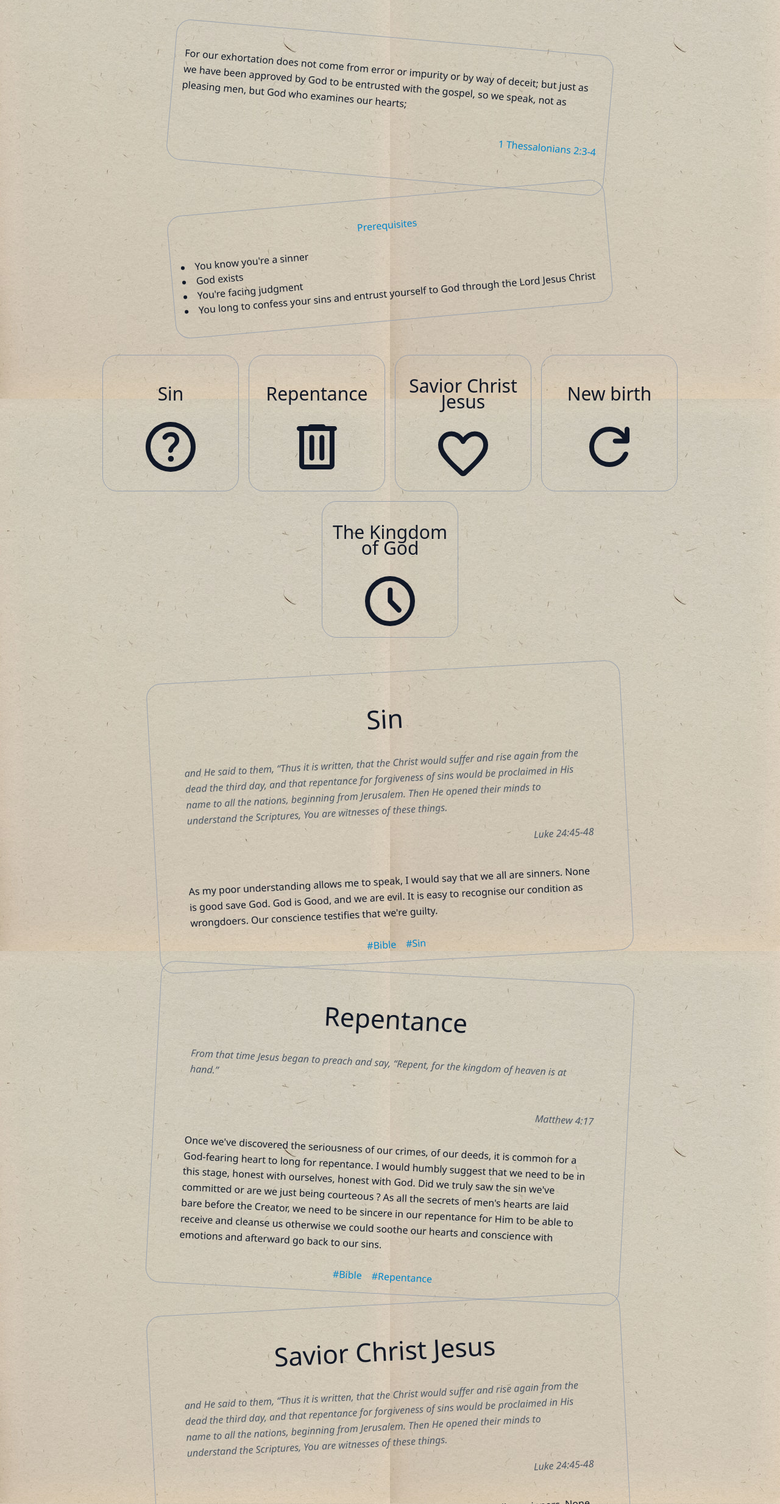
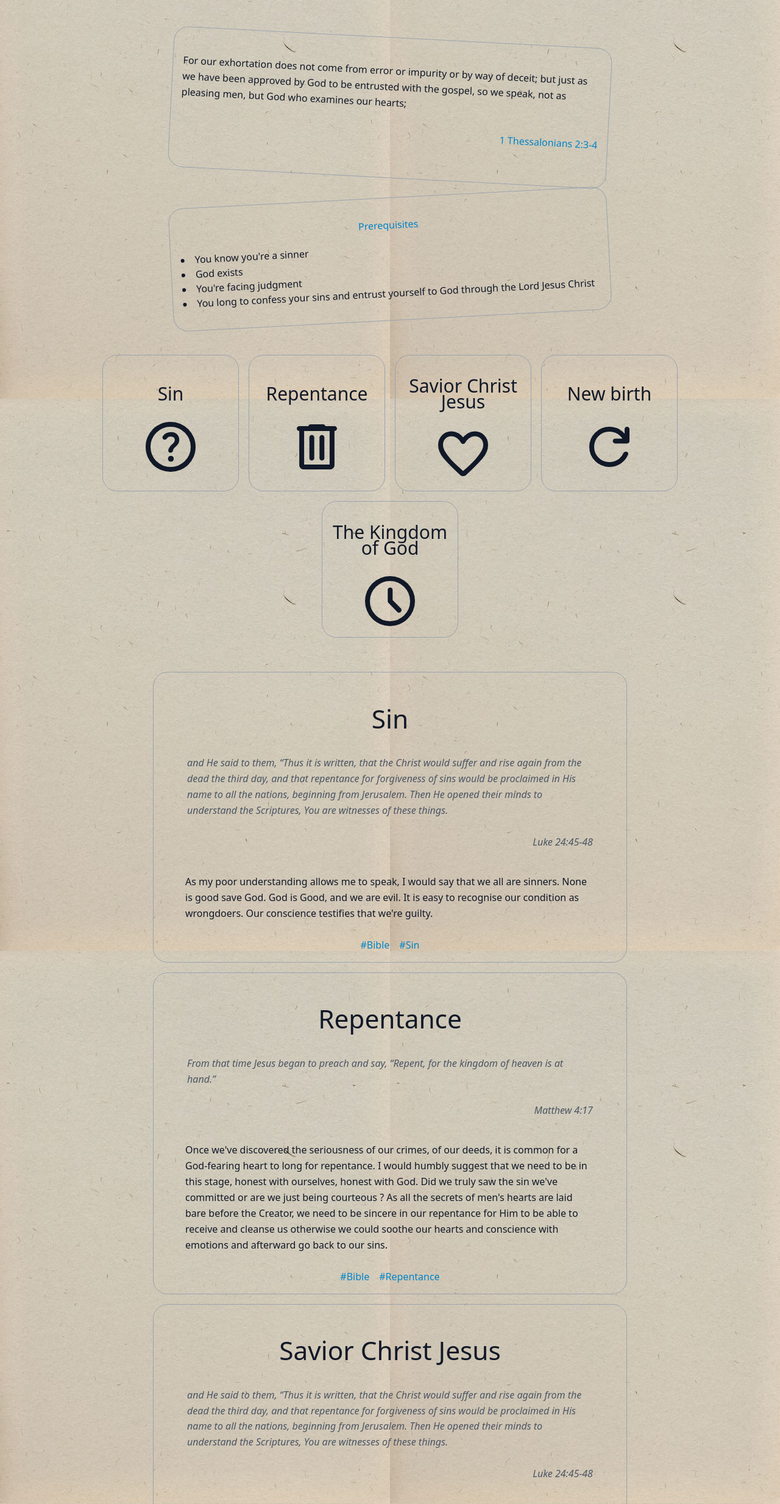
Before and after one commit to pkabore/gospel, a website: page index.html in a window 1280 px wide. Shown: the part 252-2719 px from the top of the page at 61% size. Drawn offline with Linux system fonts and the light colour scheme.

Commit message:
debug horizontal overflow

```diff
--- a/index.html
+++ b/index.html
@@ -63,7 +63,7 @@
 				</h1>
 			</div>
 			<div
-				class="rotate-[5deg] rounded-3xl border border-gray-400 p-4 pb-8 transition duration-300 ease-in-out hover:rotate-0"
+				class="rotate-[3deg] rounded-3xl border border-gray-400 p-4 pb-8 transition duration-300 ease-in-out hover:rotate-0"
 			>
 				<p>
 					For our exhortation does not come from error or impurity or
@@ -76,7 +76,7 @@
 				</p>
 			</div>
 			<div
-				class="rotate-[-5deg] rounded-3xl border border-gray-400 p-4 pb-8 transition durationin--300 ease-out hover:rotate-0"
+				class="rotate-[-3deg] rounded-3xl border border-gray-400 p-4 pb-8 transition durationin--300 ease-out hover:rotate-0"
 			>
 				<h2 class="my-4 text-center text-base font-normal text-sky-600">
 					Prerequisites
@@ -167,7 +167,7 @@
 		<article class="flex flex-col gap-y-4 pb-8">
 			<section
 				id="sin"
-				class="rotate-[-3deg] rounded-3xl border border-gray-400 p-4 transition hover:shadow-2xl hover:bg-white hover:border-transparent duration-300 ease-in-out hover:rotate-0"
+				class=" rounded-3xl border border-gray-400 p-4 transition hover:shadow-2xl hover:bg-white hover:border-transparent duration-300 ease-in-out "
 			>
 				<header class="text-center">
 					<h2 class="font-light">Sin</h2>
@@ -197,7 +197,7 @@
 
 			<section
 				id="repentance"
-				class="rotate-[3deg] rounded-3xl border border-gray-400 p-4 transition hover:shadow-2xl hover:bg-white hover:border-transparent duration-300 ease-in-out hover:rotate-0"
+				class=" rounded-3xl border border-gray-400 p-4 transition hover:shadow-2xl hover:bg-white hover:border-transparent duration-300 ease-in-out "
 			>
 				<header class="text-center">
 					<h2 class="font-light">Repentance</h2>
@@ -222,7 +222,7 @@
 			</section>
 			<section
 				id="savior"
-				class="rotate-[-3deg] rounded-3xl border border-gray-400 p-4 transition hover:shadow-2xl hover:bg-white hover:border-transparent duration-300 ease-in-out hover:rotate-0"
+				class=" rounded-3xl border border-gray-400 p-4 transition hover:shadow-2xl hover:bg-white hover:border-transparent duration-300 ease-in-out "
 			>
 				<header class="text-center">
 					<h2 class="font-light">Savior Christ Jesus</h2>
@@ -251,7 +251,7 @@
 			</section>
 			<section
 				id="newbirth"
-				class="rotate-[3deg] rounded-3xl border border-gray-400 p-4 transition hover:shadow-2xl hover:bg-white hover:border-transparent duration-300 ease-in-out hover:rotate-0"
+				class=" rounded-3xl border border-gray-400 p-4 transition hover:shadow-2xl hover:bg-white hover:border-transparent duration-300 ease-in-out "
 			>
 				<header class="text-center">
 					<h2 class="font-light">New Birth</h2>
@@ -280,7 +280,7 @@
 			</section>
 			<section
 				id="kingdom"
-				class="rotate-[-3deg] rounded-3xl border border-gray-400 p-4 transition hover:shadow-2xl hover:bg-white hover:border-transparent duration-300 ease-in-out hover:rotate-0"
+				class=" rounded-3xl border border-gray-400 p-4 transition hover:shadow-2xl hover:bg-white hover:border-transparent duration-300 ease-in-out "
 			>
 				<header class="text-center">
 					<h2 class="font-light">The Kingdom of God</h2>
```
Also changed, not shown: assets/css/app.min.css.
